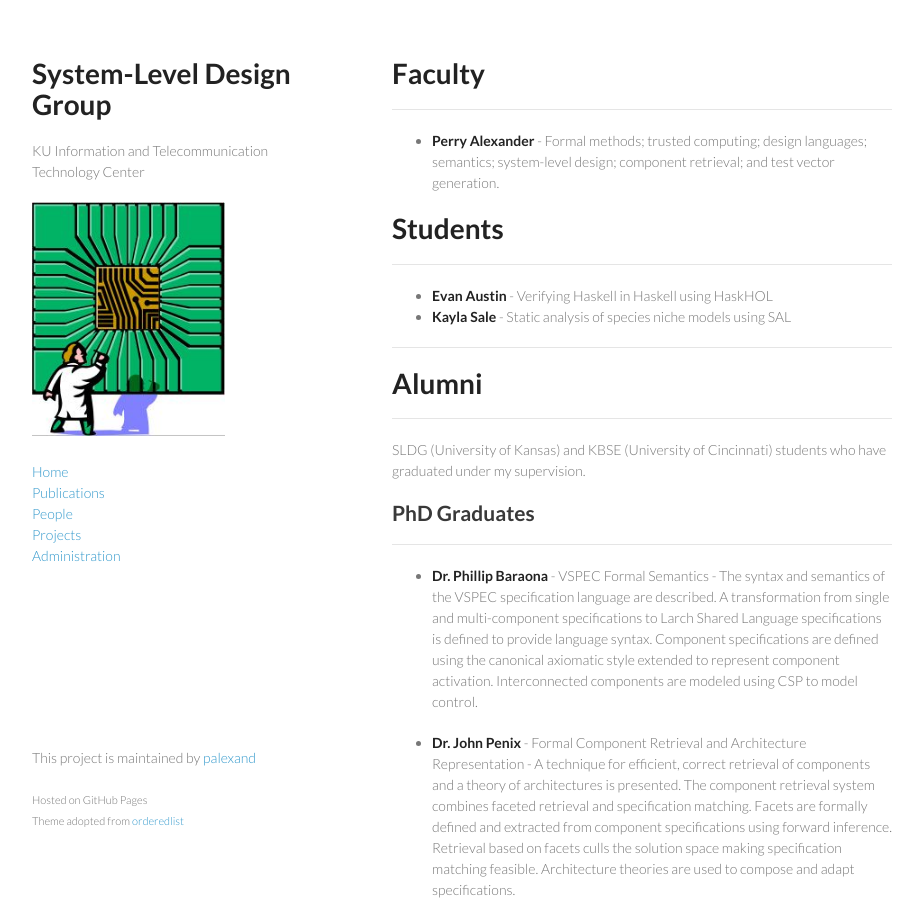
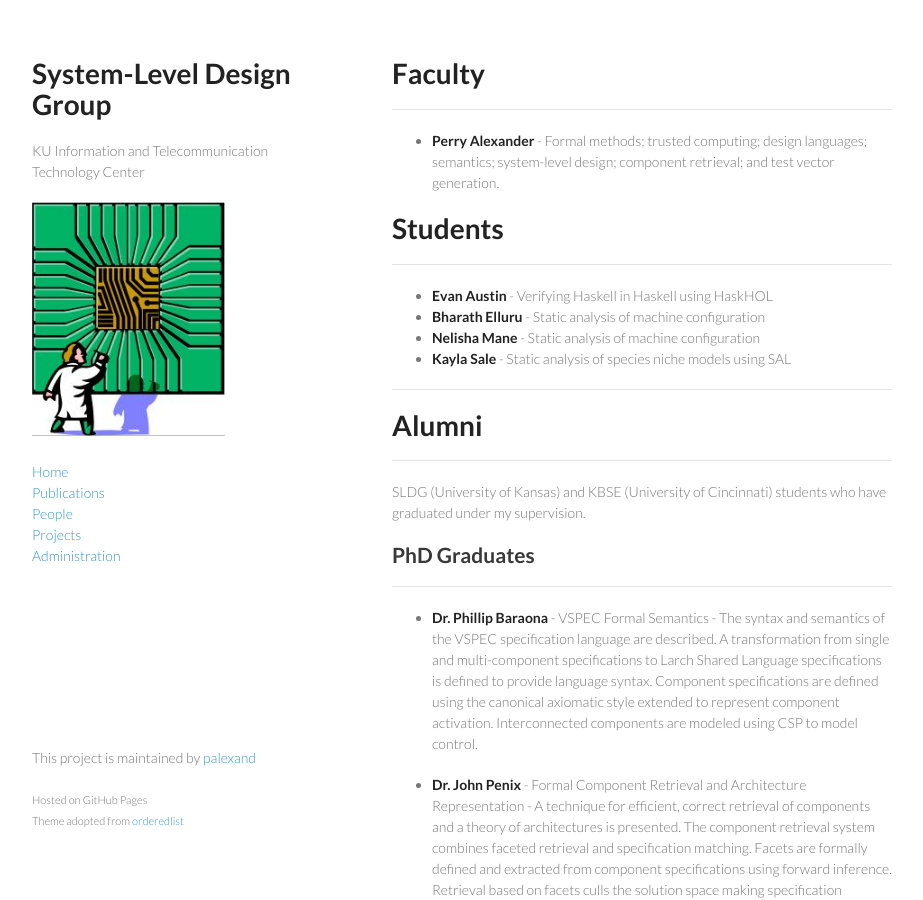
Before and after one commit to ku-sldg/ku-sldg.github.io, a Jekyll site: the page built from people.md, in a window 1280 px wide and 900 px high. Shown: the whole window, without its empty margins (178-1101 px from the left). Built offline with Jekyll 4.4.1, drawn with Linux system fonts in a browser that asks for light colours.

Commit message:
adding Bharath and Nilisha

```diff
--- a/_data/people.yml
+++ b/_data/people.yml
@@ -14,6 +14,14 @@
 
 - name: Evan Austin
   description: Verifying Haskell in Haskell using HaskHOL
+  role: student
+
+- name: Bharath Elluru
+  description: Static analysis of machine configuration
+  role: student
+
+- name: Nelisha Mane
+  description: Static analysis of machine configuration
   role: student
 
 - name: Adam Petz
```
